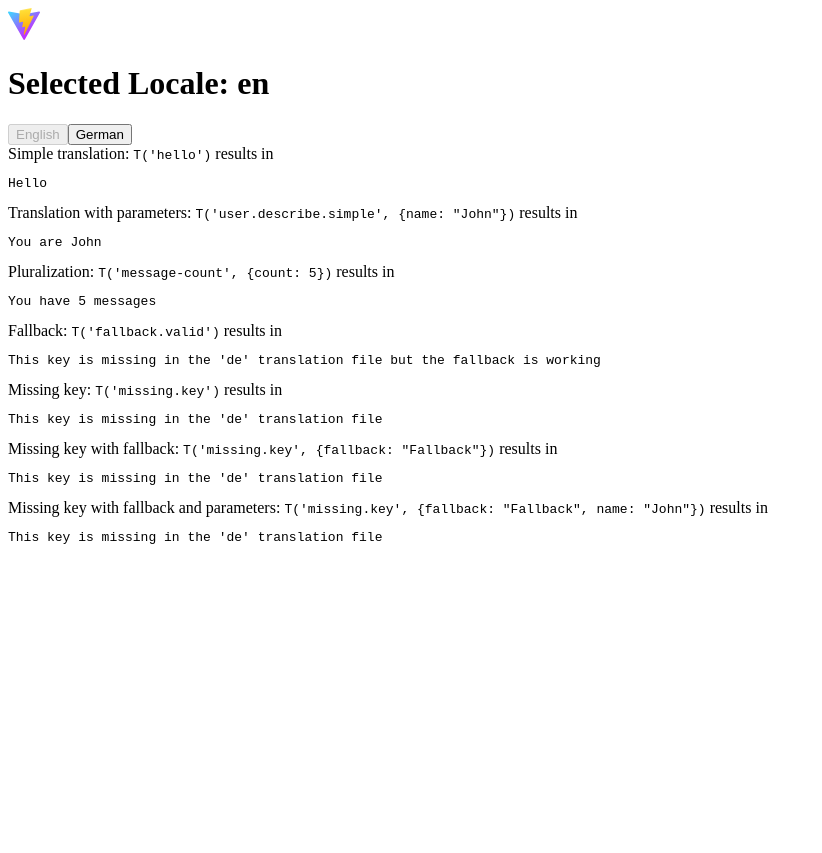
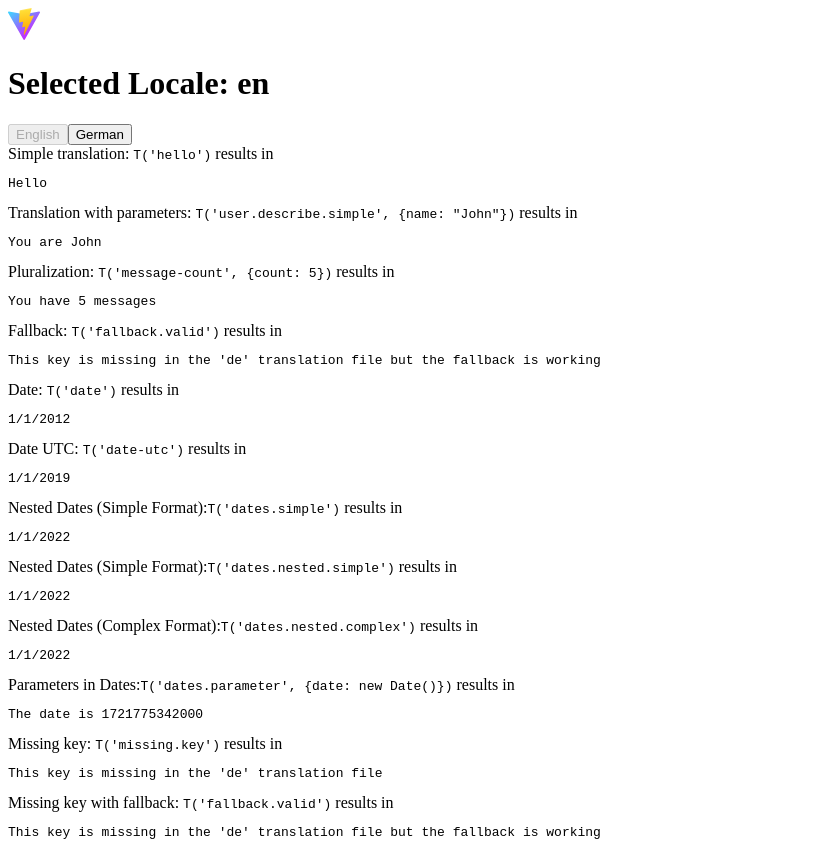
Before and after one commit to rohit1901/intl-react, a React (Vite) app: page / in a window 1280 px wide. Shown: the whole page, without its empty margins (0-822 px from the left). Before the commit the page ends 800 px from the top, so only its background shows below. Built offline with nearby package versions, Linux system fonts and the light colour scheme.

Commit message:
feat: dates
- added support for dates
- dates are now supported and localized

```diff
--- a/example/example.app.tsx
+++ b/example/example.app.tsx
@@ -10,7 +10,7 @@ function ExampleApp() {
         <>
             <div>
                 <a href="https://vitejs.dev" target="_blank">
-                    <img src={viteLogo} className="logo" alt="Vite logo" />
+                    <img src={viteLogo} className="logo" alt="Vite logo"/>
                 </a>
             </div>
             <h1>Selected Locale: {locale}</h1>
@@ -19,24 +19,45 @@ function ExampleApp() {
                 <button onClick={() => setLocale("de")} disabled={locale === "de"}>German</button>
             </div>
             <div>Simple translation: <code>T('hello')</code> results in <pre>{T('hello')}</pre></div>
-            <div>Translation with parameters: <code>{`T('user.describe.simple', {name: "John"})`}</code> results in <pre>{T('user.describe.simple', {name: "John"})}</pre></div>
+            <div>Translation with parameters: <code>{`T('user.describe.simple', {name: "John"})`}</code> results
+                in <pre>{T('user.describe.simple', {name: "John"})}</pre></div>
             <div>Pluralization: <code>
                 {`T('message-count', {count: 5})`}
             </code> results in <pre>{T('message-count', {count: 5})}</pre></div>
             <div>Fallback: <code>
                 {`T('fallback.valid')`}
             </code> results in <pre>{T('fallback.valid')}</pre></div>
+            {/*Date and Time section*/}
+            <div>Date: <code>
+                {`T('date')`}
+            </code> results in <pre>{T('date')}</pre></div>
+            <div>Date UTC: <code>
+                {`T('date-utc')`}
+            </code> results in <pre>{T('date-utc')}</pre></div>
+            <div>Nested Dates (Simple Format):
+                <code>
+                    {`T('dates.simple')`}
+                </code> results in <pre>{T('dates.simple')}</pre></div>
+            <div>Nested Dates (Simple Format):
+                <code>
+                    {`T('dates.nested.simple')`}
+                </code> results in <pre>{T('dates.nested.simple')}</pre></div>
+            <div>Nested Dates (Complex Format):
+                <code>
+                    {`T('dates.nested.complex')`}
+                </code> results in <pre>{T('dates.nested.complex')}</pre></div>
+            <div>Parameters in Dates:
+                <code>
+                    {`T('dates.parameter', {date: new Date()})`}
+                </code> results in <pre>{T('dates.parameter', {date: Date.now()})}</pre></div>
+
+            {/*Missing Keys section*/}
             <div>Missing key: <code>
                 {`T('missing.key')`}
             </code> results in <pre>{T('missing.key')}</pre></div>
             <div>Missing key with fallback: <code>
-                {`T('missing.key', {fallback: "Fallback"})`}
-            </code> results in <pre>{T('missing.key', {fallback: "Fallback"})}</pre></div>
-            <div>Missing key with fallback and parameters: <code>
-                {`T('missing.key', {fallback: "Fallback", name: "John"})`}
-            </code> results in <pre>
-                {T('missing.key', {fallback: "Fallback", name: "John"})}
-            </pre></div>
+                {`T('fallback.valid')`}
+            </code> results in <pre>{T('fallback.valid')}</pre></div>
         </>
     )
 }
--- a/example/example.main.tsx
+++ b/example/example.main.tsx
@@ -1,6 +1,6 @@
 import React from 'react'
 import ReactDOM from 'react-dom/client'
-import {IntlReact} from "../src/t";
+import {IntlReact} from "../src";
 import en from "../src/i18n/en.json";
 import de from "../src/i18n/de.json";
 import ExampleApp from "./example.app";
--- a/example/useAutocompleteT.ts
+++ b/example/useAutocompleteT.ts
@@ -1,17 +1,42 @@
 import {
-  useTranslation as useTranslationIntl,
-  Autocomplete,
   TParams,
   tr,
+  useTranslation as useTranslationIntl,
+  UseTranslation,
 } from "../src";
 import en from "../src/i18n/en.json";
 
+type KeyPrefix<T extends string> = T extends "" ? "" : `.${T}`;
+type Suffix = "zero" | "one" | "two" | "few" | "many" | "female" | "male";
+type DynamicSuffix = Partial<Record<Suffix, string>>;
+export type KeyPath<T> = (
+  T extends DynamicSuffix
+    ? ""
+    : T extends object
+      ? {
+          [K in Exclude<keyof T, symbol>]: `${K}${KeyPrefix<KeyPath<T[K]>>}`;
+        }[Exclude<keyof T, symbol>]
+      : ""
+) extends infer D
+  ? Extract<D, string>
+  : never;
+export type Autocomplete<schema> = KeyPath<schema>;
 type Key = Autocomplete<typeof en>;
-
-export const useTranslation = () => {
-  const { locale, languages, defaultLanguage } = useTranslationIntl();
+type AutocompleteHookType = Omit<UseTranslation, "T"> & {
+  T: (key: Key, params?: TParams) => string;
+};
+/**
+ * Hook that returns the translation function and the current locale with AutoComplete.
+ * @description
+ * Autocomplete is a feature that is supported by typescript and the editor for better code completion.
+ * NOTE: This is a custom hook that wraps the useTranslation hook. Make sure to import it from the correct path (intl/useAutocompleteT.ts) if
+ * there's a need for autocomplete otherwise use the useTranslation hook from intl/index.ts
+ * @returns {AutocompleteHookType} - The translation function and the current locale.
+ */
+export const useTranslation = (): AutocompleteHookType => {
+  const props = useTranslationIntl();
   return {
-    T: (key: Key, params?: TParams) =>
-      tr({ locale, languages, defaultLanguage }, key, params),
+    ...props,
+    T: (key: Key, params?: TParams) => tr({ ...props }, key, params),
   };
 };
--- a/package.json
+++ b/package.json
@@ -15,9 +15,7 @@
     "version:major": "npm version major"
   },
   "files": [
-    "dist",
-    "LICENSE.md",
-    "README.md"
+    "dist"
   ],
   "license": "MIT",
   "keywords": [
--- a/src/i18n/de.json
+++ b/src/i18n/de.json
@@ -20,5 +20,15 @@
       "zero": "Du hast keine neuen Nachrichten",
       "one": "Du hast 1 Nachricht",
       "many": "Du hast __count__ Nachrichten"
+  },
+  "date": "2012-01-01",
+  "date-utc": "2019-01-01T00:00:00.000Z",
+  "dates" : {
+    "simple": "2022-01-01",
+    "complex": "2022-01-01T00:00:00.000Z",
+    "nested": {
+      "simple": "2022-01-01",
+      "complex": "2022-01-01T00:00:00.000Z"
+    }
   }
 }
--- a/src/i18n/en.json
+++ b/src/i18n/en.json
@@ -26,5 +26,16 @@
     "zero": "You don't have new messages",
     "one": "You have 1 message",
     "many": "You have __count__ messages"
+  },
+  "date": "2012-01-01",
+  "date-utc": "2019-01-01T00:00:00.000Z",
+  "dates" : {
+    "simple": "2022-01-01",
+    "complex": "2022-01-01T00:00:00.000Z",
+    "parameter": "The date is __date__",
+    "nested": {
+      "simple": "2022-01-01",
+      "complex": "2022-01-01T00:00:00.000Z"
+    }
   }
 }
--- a/src/index.tsx
+++ b/src/index.tsx
@@ -1,4 +1,2 @@
-
-export { tr } from "./tr";
-export * from "./models";
-export {useTranslation, IntlReact, IntlReactContext} from "./t";
+export * from "./tr";
+export * from "./t.tsx";
--- a/src/models.ts
+++ /dev/null
@@ -1,38 +0,0 @@
-export type IntlProps = {
-  languages: Record<string, any>;
-  defaultLanguage: string;
-  detectBrowserLanguage?: boolean;
-};
-export type IntlContext = {
-  locale: string;
-  setLocale: (language: string) => void;
-  languages: Record<string, any>;
-  defaultLanguage: string;
-};
-export type TrContext = Omit<IntlContext, "setLocale">;
-type KeyPrefix<T extends string> = T extends "" ? "" : `.${T}`;
-type Suffix = "zero" | "one" | "two" | "few" | "many" | "female" | "male";
-type DynamicSuffix = Partial<Record<Suffix, string>>;
-export type KeyPath<T> = (
-  T extends DynamicSuffix
-    ? ""
-    : T extends object
-      ? {
-          [K in Exclude<keyof T, symbol>]: `${K}${KeyPrefix<KeyPath<T[K]>>}`;
-        }[Exclude<keyof T, symbol>]
-      : ""
-) extends infer D
-  ? Extract<D, string>
-  : never;
-export type TParams = {
-  count?: number;
-  [key: string]: any;
-};
-export type Autocomplete<schema> = KeyPath<schema>;
-export type UseTranslation = {
-  T: <Key extends string, Params extends TParams>(
-    key: Key,
-    params?: Params,
-  ) => string;
-} & IntlContext;
-export {};
--- a/src/t.tsx
+++ b/src/t.tsx
@@ -1,7 +1,24 @@
-import {createContext, useState, useContext, PropsWithChildren} from "react";
+import { createContext, PropsWithChildren, useContext, useState } from "react";
 import { initLocale } from "./initLocale";
-import { IntlContext, TParams, IntlProps, UseTranslation } from "./models";
-import { tr } from "./tr";
+import { TParams, tr } from "./tr";
+
+type LanguageRecord = {
+    [key: string]: string | LanguageRecord;
+};
+export type LanguageType = {
+    [key: string]: string | LanguageRecord | undefined;
+};
+export type IntlProps = {
+    languages: LanguageType;
+    defaultLanguage: string;
+    detectBrowserLanguage?: boolean;
+};
+export type IntlContext = {
+    locale: string;
+    setLocale: (language: string) => void;
+    languages: LanguageType;
+    defaultLanguage: string;
+};
 export const IntlReactContext = createContext<IntlContext>({
     locale: "",
     setLocale: () => null,
@@ -11,33 +28,45 @@ export const IntlReactContext = createContext<IntlContext>({
 
 /**
  * Provider that sets the locale and the languages
+ * @description
+ * Follow the links for Documentation and examples:
+ * - @link https://www.npmjs.com/package/intl-react
+ * - @link https://github.com/rohit1901/intl-react
  * @param children {ReactNode} - The children
- * @param languages {Record<string, Record<string, string>>} - The languages
+ * @param languages {LanguageType} - The languages
  * @param defaultLanguage {string} - The default language
  * @param detectBrowserLanguage {boolean} - Detect the browser language
+ *
  * @example
  * <IntlReact
- *   languages={{ en: { key: "value" }, fr: { key: "valeur" } }} defaultLanguage="en" detectBrowserLanguage>
+ *   languages={{ en: { key: "value" }, de: { key: "wert" } }} defaultLanguage="en" detectBrowserLanguage>
  *   <App />
  * </IntlReact>
- * @link ../example/example.main.ts
  */
 export function IntlReact({
-                          children,
-                          languages,
-                          defaultLanguage,
-                          detectBrowserLanguage,
-                      }: PropsWithChildren<IntlProps>) {
-    const [locale, setLocale] = useState<string>(
-        initLocale(defaultLanguage, detectBrowserLanguage)
+                              children,
+                              languages,
+                              defaultLanguage,
+                              detectBrowserLanguage,
+                          }: PropsWithChildren<IntlProps>) {
+    const [locale, setLocale] = useState(
+        initLocale(defaultLanguage, detectBrowserLanguage),
     );
     return (
         <IntlReactContext.Provider
-            value={{ locale, setLocale, languages, defaultLanguage }}>
+            value={{ locale, setLocale, languages, defaultLanguage }}
+        >
             {children}
         </IntlReactContext.Provider>
     );
 }
+
+export type UseTranslation = {
+    T: <Key extends string, Params extends TParams>(
+        key: Key,
+        params?: Params,
+    ) => string;
+} & IntlContext;
 
 /**
  * Hook that returns the translation function and the current locale.
@@ -59,7 +88,7 @@ export function useTranslation(): UseTranslation {
         setLocale,
         T: <Key extends string, Params extends TParams>(
             key: Key,
-            params?: Params
+            params?: Params,
         ) => tr(props, key, params),
     };
 }
```
Also changed, not shown: src/tr.tsx (+61 -16 lines), 2 other files (tests, documents, lock files or other folders).
